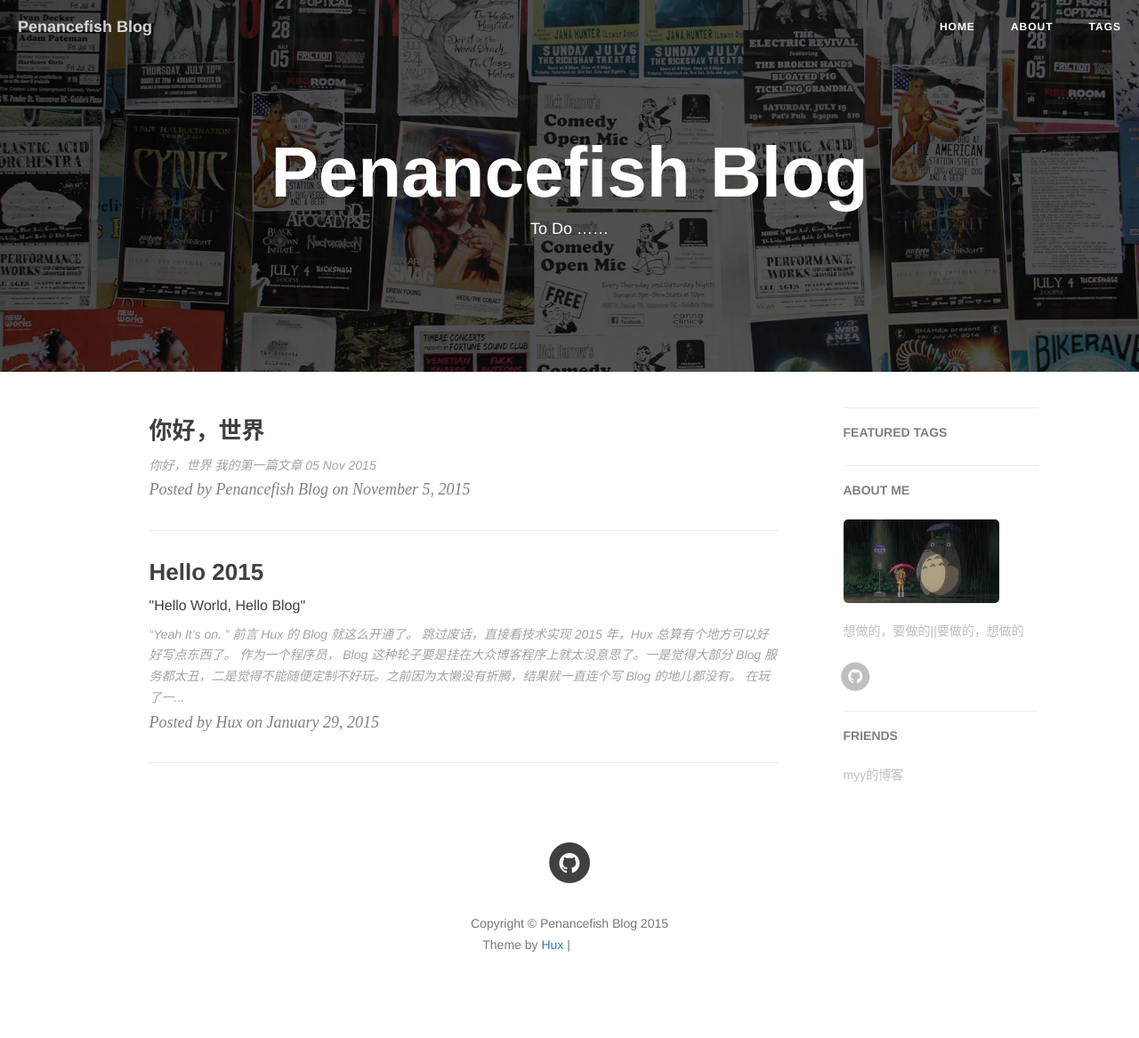
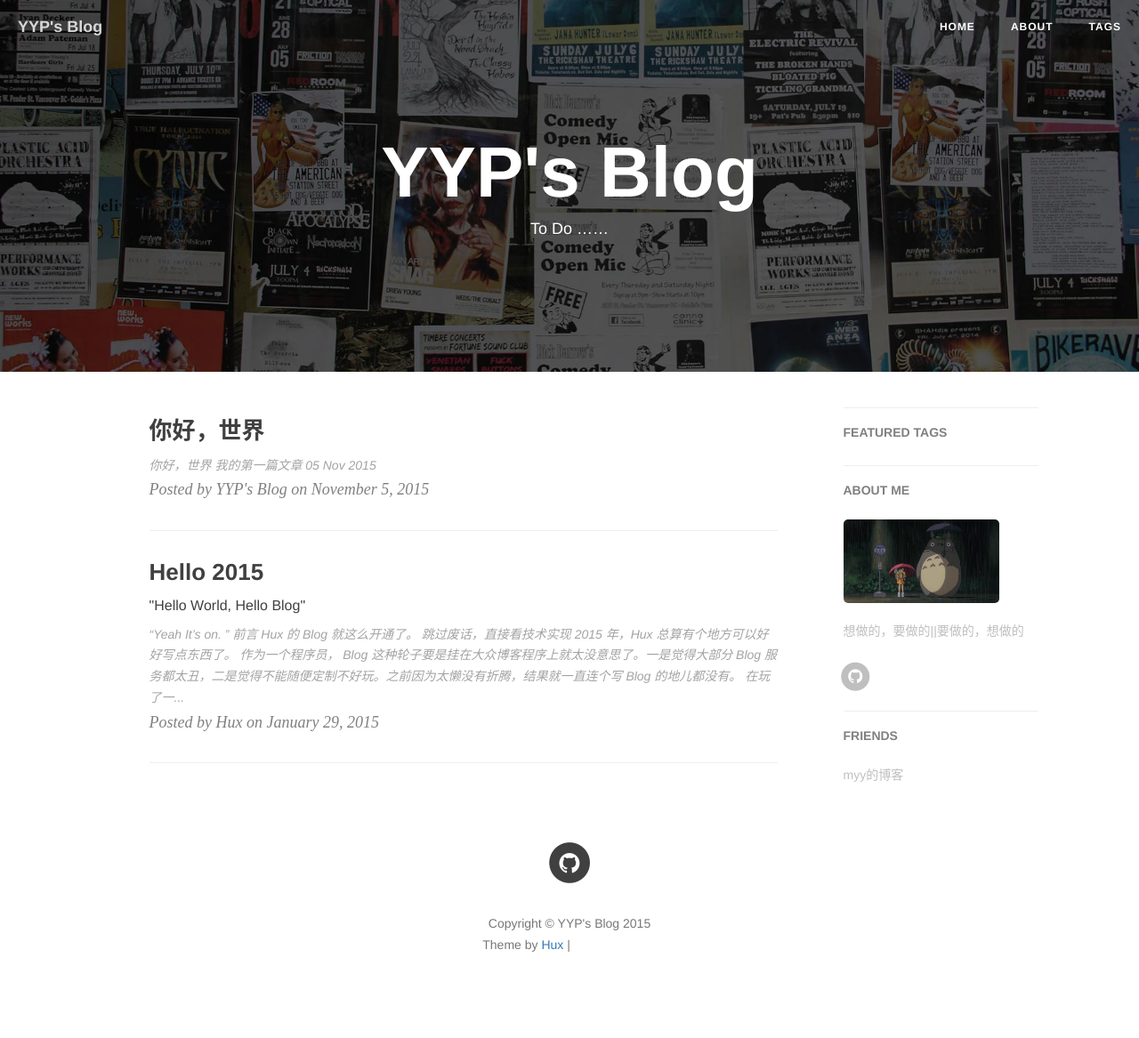
Before and after one commit to Penancefish/Penancefish.github.io, a Jekyll site: the page built from index.html, in a window 1280 px wide. Shown: the whole page at 89% size. Built offline with Jekyll 4.4.1, drawn with Linux system fonts in a browser that asks for light colours; nearby versions of some CDN libraries; the list of posts is cut into pages by our own code; comment, search, counter and statistics services are not loaded; grey boxes are pictures that could not be loaded.

Commit message:
third post

```diff
--- a/_config.yml
+++ b/_config.yml
@@ -1,12 +1,13 @@
 # Site settings
-title: Penancefish Blog
-SEOTitle: 杨永鹏的博客 | Penancefish Blog
+title: YYP's Blog
+SEOTitle: 杨永鹏的博客|Penancefish blog
 header-img: img/home-bg.jpg
 email: wdyxyyp@outlook.com
 description: "关于ACM | 杨永鹏的个人Blog"
 keyword: ""
 url: "http://Penancefish.github.io"
 baseurl: ""
+gems: [jekyll-paginate]
 
 
 
@@ -33,7 +34,7 @@ kramdown:
 # Sidebar settings
 sidebar: true                           # whether or not using Sidebar.
 sidebar-about-description: "想做的，要做的||要做的，想做的"
-sidebar-avatar: /img/avatar-hux.jpg     # use absolute URL.
+sidebar-avatar: /img/avatar-yyp.jpg     # use absolute URL.
 
 
 
```
Also changed, not shown: img/avatar-yyp.jpg (added), 1 other file.
